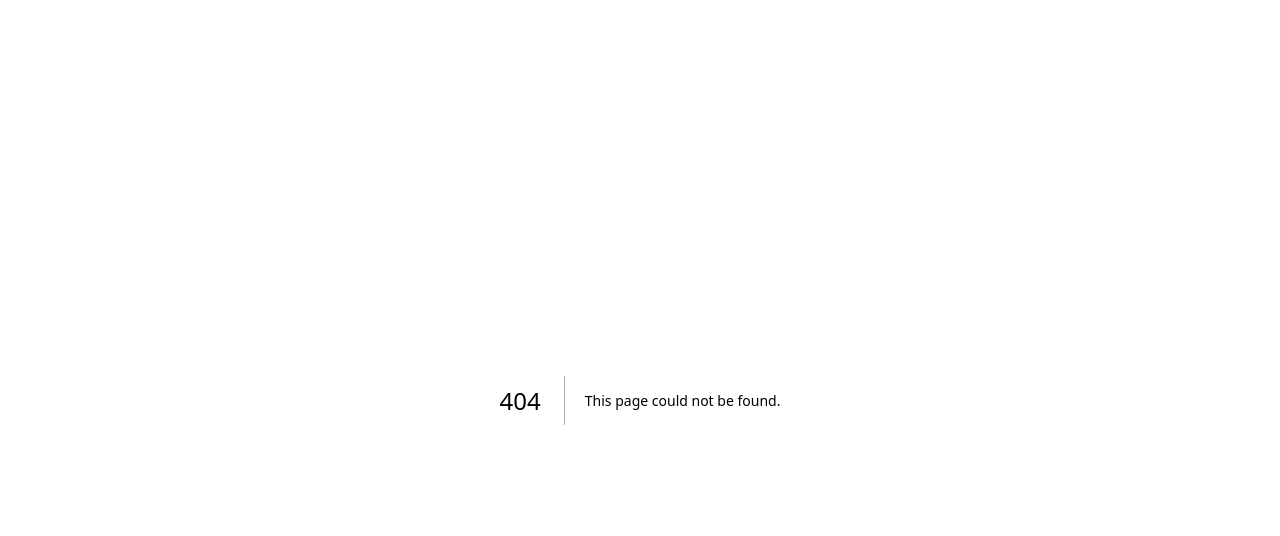
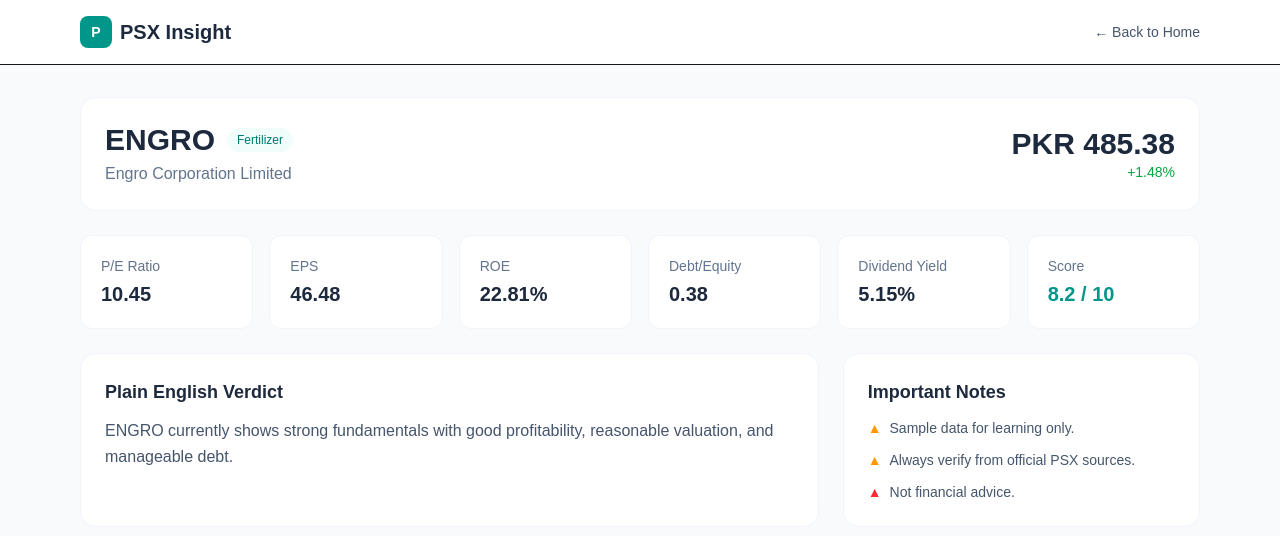
Before and after one commit to gynecare/psx-insight, a Next.js app: page /company/ENGRO in a window 1280 px wide. Before the commit this address had no page. Shown: the top 536 px of the page. Built offline with nearby package versions, Linux system fonts and the light colour scheme.

Commit message:
First version of PSX Insight

```diff
--- /dev/null
+++ b/src/app/company/[symbol]/page.tsx
@@ -0,0 +1,132 @@
+import { sampleCompanies } from "@/data/sampleCompanies";
+
+export default async function CompanyPage({
+  params,
+}: {
+  params: Promise<{ symbol: string }>;
+}) {
+  const { symbol } = await params;
+  const upperSymbol = symbol.toUpperCase();
+
+  const data = sampleCompanies[upperSymbol];
+  const hasData = !!data;
+
+  return (
+    <div className="min-h-screen bg-slate-50">
+      <header className="bg-white border-b sticky top-0 z-20">
+        <div className="max-w-6xl mx-auto px-4 py-4 flex justify-between items-center">
+          <a href="/" className="flex items-center gap-2">
+            <div className="w-8 h-8 bg-teal-600 rounded-lg flex items-center justify-center text-white font-bold text-sm">
+              P
+            </div>
+            <span className="text-xl font-bold text-slate-800">PSX Insight</span>
+          </a>
+          <a href="/" className="text-sm text-slate-600 hover:text-teal-600">
+            ← Back to Home
+          </a>
+        </div>
+      </header>
+
+      <main className="max-w-6xl mx-auto px-4 py-8">
+        {!hasData ? (
+          <div className="bg-white rounded-2xl border border-slate-100 p-10 text-center">
+            <h1 className="text-2xl font-bold text-slate-800 mb-2">{upperSymbol}</h1>
+            <p className="text-slate-500 mb-6">
+              This company is not available in the current sample data.
+            </p>
+            <p className="text-sm text-slate-400 mb-8">
+              Real PSX data will be connected in a later stage.
+            </p>
+            <a
+              href="/"
+              className="inline-block bg-teal-600 text-white px-6 py-2.5 rounded-lg text-sm font-medium hover:bg-teal-700"
+            >
+              Back to Home
+            </a>
+          </div>
+        ) : (
+          <>
+            <div className="bg-white rounded-2xl border border-slate-100 p-6 mb-6">
+              <div className="flex flex-col md:flex-row md:items-center md:justify-between gap-4">
+                <div>
+                  <div className="flex items-center gap-3 mb-1">
+                    <h1 className="text-3xl font-bold text-slate-800">{upperSymbol}</h1>
+                    <span className="text-xs bg-teal-50 text-teal-700 px-2.5 py-1 rounded-full font-medium">
+                      {data.sector}
+                    </span>
+                  </div>
+                  <p className="text-slate-500">{data.name}</p>
+                </div>
+                <div className="text-left md:text-right">
+                  <div className="text-3xl font-bold text-slate-800">PKR {data.price}</div>
+                  <div
+                    className={`text-sm font-medium ${
+                      data.change.startsWith("+") ? "text-green-600" : "text-slate-500"
+                    }`}
+                  >
+                    {data.change}
+                  </div>
+                </div>
+              </div>
+            </div>
+
+            <div className="grid grid-cols-2 md:grid-cols-3 lg:grid-cols-6 gap-4 mb-6">
+              {[
+                { label: "P/E Ratio", value: data.pe },
+                { label: "EPS", value: data.eps },
+                { label: "ROE", value: data.roe },
+                { label: "Debt/Equity", value: data.debtToEquity },
+                { label: "Dividend Yield", value: data.dividendYield },
+                { label: "Score", value: `${data.score} / 10` },
+              ].map((item) => (
+                <div key={item.label} className="bg-white p-5 rounded-xl border border-slate-100">
+                  <div className="text-sm text-slate-500 mb-1">{item.label}</div>
+                  <div
+                    className={`text-xl font-bold ${
+                      item.label === "Score" ? "text-teal-600" : "text-slate-800"
+                    }`}
+                  >
+                    {item.value}
+                  </div>
+                </div>
+              ))}
+            </div>
+
+            <div className="grid grid-cols-1 lg:grid-cols-3 gap-6">
+              <div className="lg:col-span-2 bg-white rounded-2xl border border-slate-100 p-6">
+                <h2 className="text-lg font-semibold text-slate-800 mb-3">
+                  Plain English Verdict
+                </h2>
+                <p className="text-slate-600 leading-relaxed">
+                  {data.score >= 8
+                    ? `${upperSymbol} currently shows strong fundamentals with good profitability, reasonable valuation, and manageable debt.`
+                    : `${upperSymbol} has decent fundamentals. Review latest results before investing.`}
+                </p>
+              </div>
+
+              <div className="bg-white rounded-2xl border border-slate-100 p-6">
+                <h2 className="text-lg font-semibold text-slate-800 mb-3">
+                  Important Notes
+                </h2>
+                <ul className="space-y-3 text-sm text-slate-600">
+                  <li className="flex gap-2">
+                    <span className="text-amber-500">▲</span>
+                    <span>Sample data for learning only.</span>
+                  </li>
+                  <li className="flex gap-2">
+                    <span className="text-amber-500">▲</span>
+                    <span>Always verify from official PSX sources.</span>
+                  </li>
+                  <li className="flex gap-2">
+                    <span className="text-red-500">▲</span>
+                    <span>Not financial advice.</span>
+                  </li>
+                </ul>
+              </div>
+            </div>
+          </>
+        )}
+      </main>
+    </div>
+  );
+}
--- a/src/app/page.tsx
+++ b/src/app/page.tsx
@@ -1,69 +1,111 @@
-import Image from "next/image";
+"use client";
+
+import { useState } from "react";
+import { useRouter } from "next/navigation";
 
 export default function Home() {
+  const router = useRouter();
+  const [search, setSearch] = useState("");
+
+    const popularCompanies = [
+    { symbol: "ENGRO", name: "Engro Corporation" },
+    { symbol: "LUCK", name: "Lucky Cement" },
+    { symbol: "HBL", name: "Habib Bank" },
+    { symbol: "UBL", name: "United Bank" },
+    { symbol: "OGDC", name: "Oil & Gas Development" },
+    { symbol: "PSO", name: "Pakistan State Oil" },
+    { symbol: "MCB", name: "MCB Bank" },
+    { symbol: "FFC", name: "Fauji Fertilizer" },
+    { symbol: "MARI", name: "Mari Energies" },
+    { symbol: "PPL", name: "Pakistan Petroleum" },
+    { symbol: "MEBL", name: "Meezan Bank" },
+    { symbol: "SYS", name: "Systems Limited" },
+  ];
+
+  const handleSearch = () => {
+    if (search.trim() === "") return;
+    router.push(`/company/${search.trim().toUpperCase()}`);
+  };
+
   return (
-    <div className="flex flex-col flex-1 items-center justify-center bg-zinc-50 font-sans dark:bg-black">
-      <main className="flex flex-1 w-full max-w-3xl flex-col items-center justify-between py-32 px-16 bg-white dark:bg-black sm:items-start">
-        <Image
-          className="dark:invert h-5 w-[100px]"
-          src="/next.svg"
-          alt="Next.js logo"
-          width={100}
-          height={20}
-          priority
-        />
-        <div className="flex flex-col items-center gap-6 text-center sm:items-start sm:text-left">
-          <h1 className="max-w-xs text-3xl font-semibold leading-10 tracking-tight text-black dark:text-zinc-50">
-            To get started, edit the{" "}
-            <code className="rounded bg-black/[.06] px-1.5 py-0.5 font-mono text-[0.9em] dark:bg-white/[.08]">
-              page.tsx
-            </code>{" "}
-            file.
-          </h1>
-          <p className="max-w-md text-lg leading-8 text-zinc-600 dark:text-zinc-400">
-            Looking for a starting point or more instructions? Head over to{" "}
-            <a
-              href="https://vercel.com/templates?framework=next.js&utm_source=create-next-app&utm_medium=appdir-template-tw&utm_campaign=create-next-app"
-              className="font-medium text-zinc-950 dark:text-zinc-50"
-            >
-              Templates
-            </a>{" "}
-            or the{" "}
-            <a
-              href="https://nextjs.org/learn?utm_source=create-next-app&utm_medium=appdir-template-tw&utm_campaign=create-next-app"
-              className="font-medium text-zinc-950 dark:text-zinc-50"
-            >
-              Learning
-            </a>{" "}
-            center.
+    <div className="min-h-screen bg-slate-50">
+      <header className="bg-white border-b sticky top-0 z-20">
+        <div className="max-w-6xl mx-auto px-4 py-4 flex justify-between items-center">
+          <div className="flex items-center gap-2">
+            <div className="w-8 h-8 bg-teal-600 rounded-lg flex items-center justify-center text-white font-bold text-sm">
+              P
+            </div>
+            <h1 className="text-xl font-bold text-slate-800">PSX Insight</h1>
+          </div>
+          <nav className="hidden sm:flex items-center gap-6 text-sm font-medium text-slate-600">
+            <a href="/" className="text-teal-600">Home</a>
+            <a href="#" className="hover:text-teal-600">Watchlist</a>
+            <a href="#" className="hover:text-teal-600">Sectors</a>
+          </nav>
+        </div>
+      </header>
+
+      <main className="max-w-6xl mx-auto px-4 py-12">
+        <div className="text-center mb-12">
+          <h2 className="text-3xl sm:text-4xl font-bold text-slate-800 mb-3">
+            Analyze. Track. Invest.
+          </h2>
+          <p className="text-slate-600 text-lg">
+            Simple fundamental analysis for KSE-100 companies
           </p>
         </div>
-        <div className="flex flex-col gap-4 text-base font-medium sm:flex-row">
-          <a
-            className="flex h-12 w-full items-center justify-center gap-2 rounded-full bg-foreground px-5 text-background transition-colors hover:bg-[#383838] dark:hover:bg-[#ccc] md:w-[158px]"
-            href="https://vercel.com/new?utm_source=create-next-app&utm_medium=appdir-template-tw&utm_campaign=create-next-app"
-            target="_blank"
-            rel="noopener noreferrer"
-          >
-            <Image
-              className="dark:invert h-[14px] w-4"
-              src="/vercel.svg"
-              alt="Vercel logomark"
-              width={16}
-              height={14}
+
+        <div className="max-w-2xl mx-auto mb-14">
+          <div className="flex flex-col sm:flex-row gap-3">
+            <input
+              type="text"
+              value={search}
+              onChange={(e) => setSearch(e.target.value)}
+              onKeyDown={(e) => e.key === "Enter" && handleSearch()}
+              placeholder="Enter symbol (e.g. ENGRO, LUCK, HBL)"
+              className="flex-1 px-5 py-3.5 rounded-xl border border-slate-200 bg-white focus:outline-none focus:ring-2 focus:ring-teal-500 shadow-sm text-slate-800"
             />
-            Deploy Now
-          </a>
-          <a
-            className="flex h-12 w-full items-center justify-center rounded-full border border-solid border-black/[.08] px-5 transition-colors hover:border-transparent hover:bg-black/[.04] dark:border-white/[.145] dark:hover:bg-[#1a1a1a] md:w-[158px]"
-            href="https://nextjs.org/docs?utm_source=create-next-app&utm_medium=appdir-template-tw&utm_campaign=create-next-app"
-            target="_blank"
-            rel="noopener noreferrer"
-          >
-            Documentation
-          </a>
+            <button
+              onClick={handleSearch}
+              className="bg-teal-600 hover:bg-teal-700 text-white px-8 py-3.5 rounded-xl font-medium transition"
+            >
+              Analyze
+            </button>
+          </div>
+        </div>
+
+        <div>
+          <div className="flex items-center justify-between mb-5">
+            <h3 className="text-lg font-semibold text-slate-800">
+              Popular KSE-100 Companies
+            </h3>
+            <span className="text-xs text-slate-400">Sample data</span>
+          </div>
+
+          <div className="grid grid-cols-1 sm:grid-cols-2 lg:grid-cols-3 xl:grid-cols-4 gap-4">
+            {popularCompanies.map((company) => (
+              <a
+                key={company.symbol}
+                href={`/company/${company.symbol}`}
+                className="bg-white p-5 rounded-xl border border-slate-100 hover:border-teal-300 hover:shadow-md transition block"
+              >
+                <div className="font-bold text-lg text-teal-700">
+                  {company.symbol}
+                </div>
+                <div className="text-sm text-slate-500 mt-1">
+                  {company.name}
+                </div>
+              </a>
+            ))}
+          </div>
         </div>
       </main>
+
+      <footer className="mt-16 border-t bg-white">
+        <div className="max-w-6xl mx-auto px-4 py-6 text-center text-sm text-slate-400">
+          PSX Insight — Educational tool for Pakistani investors • Free
+        </div>
+      </footer>
     </div>
   );
 }
--- /dev/null
+++ b/src/data/sampleCompanies.ts
@@ -0,0 +1,146 @@
+export const sampleCompanies: Record<string, any> = {
+  ENGRO: {
+    name: "Engro Corporation Limited",
+    sector: "Fertilizer",
+    price: "485.38",
+    change: "+1.48%",
+    pe: "10.45",
+    eps: "46.48",
+    roe: "22.81%",
+    debtToEquity: "0.38",
+    dividendYield: "5.15%",
+    score: 8.2,
+  },
+  LUCK: {
+    name: "Lucky Cement Limited",
+    sector: "Cement",
+    price: "705.10",
+    change: "+0.89%",
+    pe: "9.80",
+    eps: "71.95",
+    roe: "18.40%",
+    debtToEquity: "0.25",
+    dividendYield: "1.20%",
+    score: 7.8,
+  },
+  HBL: {
+    name: "Habib Bank Limited",
+    sector: "Commercial Banks",
+    price: "142.80",
+    change: "+0.74%",
+    pe: "6.65",
+    eps: "21.47",
+    roe: "14.20%",
+    debtToEquity: "—",
+    dividendYield: "5.50%",
+    score: 7.5,
+  },
+  UBL: {
+    name: "United Bank Limited",
+    sector: "Commercial Banks",
+    price: "166.45",
+    change: "+0.61%",
+    pe: "7.10",
+    eps: "23.45",
+    roe: "15.80%",
+    debtToEquity: "—",
+    dividendYield: "7.40%",
+    score: 7.6,
+  },
+  FFC: {
+    name: "Fauji Fertilizer Company",
+    sector: "Fertilizer",
+    price: "539.00",
+    change: "+1.20%",
+    pe: "8.75",
+    eps: "61.60",
+    roe: "35.20%",
+    debtToEquity: "0.15",
+    dividendYield: "7.60%",
+    score: 8.5,
+  },
+  OGDC: {
+    name: "Oil & Gas Development Company",
+    sector: "Oil & Gas",
+    price: "318.00",
+    change: "+0.55%",
+    pe: "5.60",
+    eps: "56.80",
+    roe: "28.40%",
+    debtToEquity: "0.05",
+    dividendYield: "5.00%",
+    score: 8.0,
+  },
+  SYS: {
+    name: "Systems Limited",
+    sector: "Technology",
+    price: "485.00",
+    change: "+2.10%",
+    pe: "18.50",
+    eps: "26.20",
+    roe: "24.00%",
+    debtToEquity: "0.10",
+    dividendYield: "1.80%",
+    score: 7.9,
+  },
+  MCB: {
+    name: "MCB Bank Limited",
+    sector: "Commercial Banks",
+    price: "397.00",
+    change: "+1.10%",
+    pe: "8.20",
+    eps: "48.40",
+    roe: "19.50%",
+    debtToEquity: "—",
+    dividendYield: "9.00%",
+    score: 7.7,
+  },
+  MEBL: {
+    name: "Meezan Bank Limited",
+    sector: "Commercial Banks",
+    price: "552.00",
+    change: "+1.30%",
+    pe: "10.80",
+    eps: "51.10",
+    roe: "26.00%",
+    debtToEquity: "—",
+    dividendYield: "5.30%",
+    score: 8.1,
+  },
+  MARI: {
+    name: "Mari Energies Limited",
+    sector: "Oil & Gas",
+    price: "650.00",
+    change: "+0.80%",
+    pe: "8.90",
+    eps: "73.00",
+    roe: "32.00%",
+    debtToEquity: "0.08",
+    dividendYield: "4.60%",
+    score: 8.3,
+  },
+  PPL: {
+    name: "Pakistan Petroleum Limited",
+    sector: "Oil & Gas",
+    price: "228.00",
+    change: "+1.10%",
+    pe: "6.40",
+    eps: "35.60",
+    roe: "22.00%",
+    debtToEquity: "0.12",
+    dividendYield: "3.70%",
+    score: 7.9,
+  },
+  PSO: {
+    name: "Pakistan State Oil",
+    sector: "Oil & Gas Marketing",
+    price: "420.00",
+    change: "+0.95%",
+    pe: "7.20",
+    eps: "58.30",
+    roe: "16.50%",
+    debtToEquity: "0.45",
+    dividendYield: "4.80%",
+    score: 7.4,
+  },
+};
```
